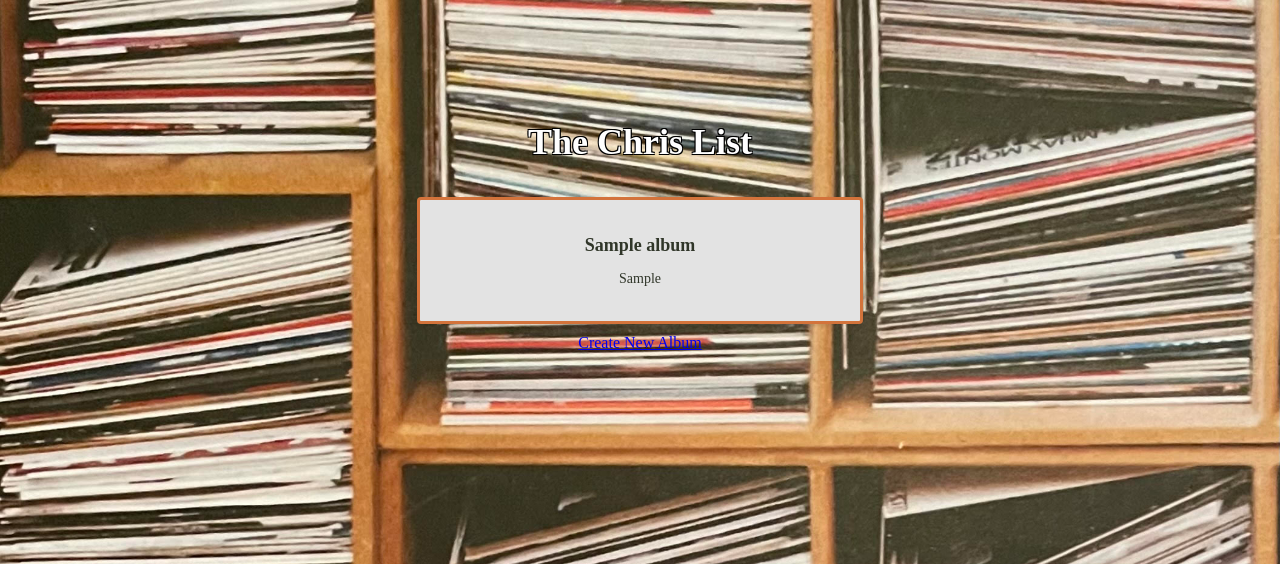
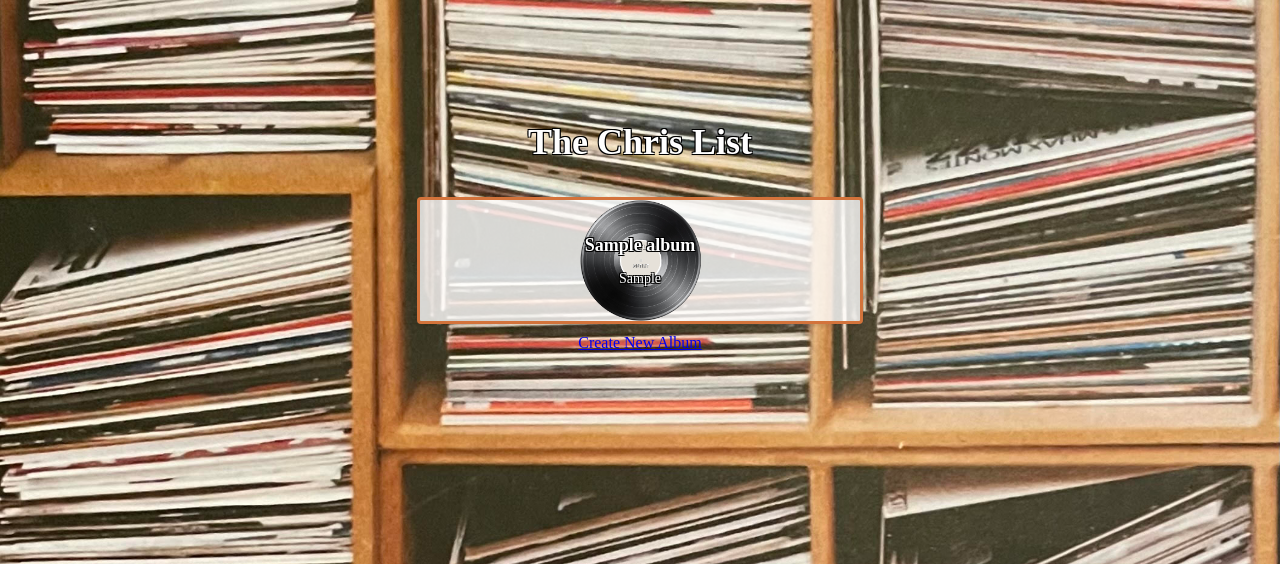
Before and after one commit to Momentum-Team-19/django-music-CRiddleNC, a Django app: page / in a window 1280 px wide. Shown: the part 184-748 px from the top of the page. Run offline with Django 4.2, Linux system fonts and the light colour scheme; tables that the repository leaves empty hold one stand-in row (values such as "Sample post").

Commit message:
pushing before trying to reshape the album-box to fit my new background image

```diff
--- a/albums/static/style.css
+++ b/albums/static/style.css
@@ -25,7 +25,6 @@ ul {
         1px -1px 0 #000,
         -1px 1px 0 #000,
         1px 1px 0 #000;
-
 }
 
 .album-container {
@@ -35,7 +34,16 @@ ul {
 }
 
 .album-box {
-    background-color: rgb(227, 227, 227);
+    color: white;
+    text-shadow:
+        -1px -1px 0 #000,
+        1px -1px 0 #000,
+        -1px 1px 0 #000,
+        1px 1px 0 #000;
+    background-size: contain;
+    background-repeat: no-repeat;
+    background-position: center;
+    background-color: rgba(255, 255, 255, 0.8);
     border: 3px solid rgb(211, 115, 59);
     padding: 20px;
     margin: 10px;
--- a/albums/templates/albums/album_list.html
+++ b/albums/templates/albums/album_list.html
@@ -14,7 +14,7 @@
     <h1 class="main-title">The Chris List</h1>
     <div class="album-container">
         {% for album in albums %}
-        <div class="album-box">
+        <div class="album-box" style="background-image: url('{% static 'albums/vinyl.png' %}')">
             <a href="{% url 'album_detail' album.pk %}" class="album-box-link">
                 <h2 class="album-title">{{ album.title }}</h2>
                 <p class="album-artist">{{ album.artist }}</p>
```
